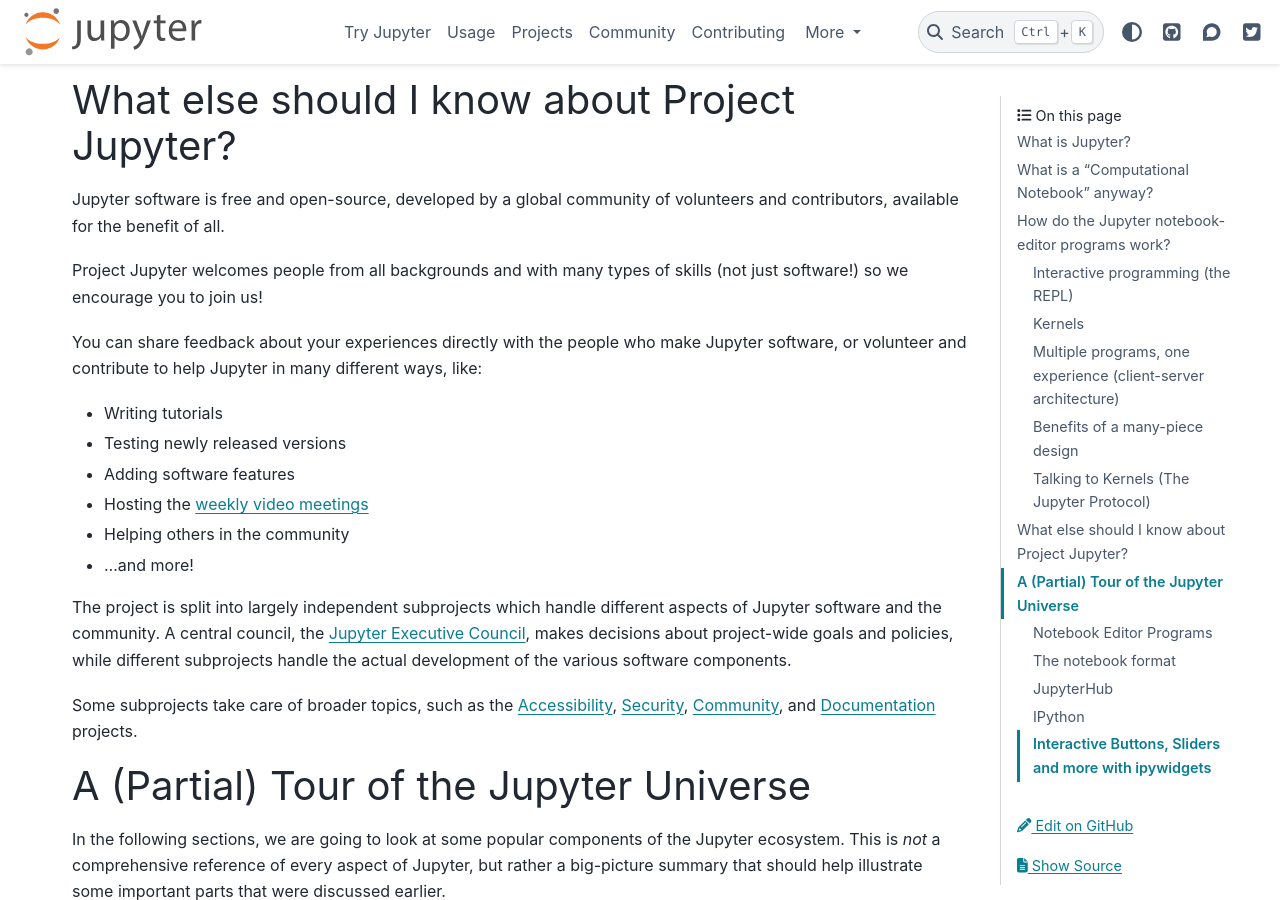
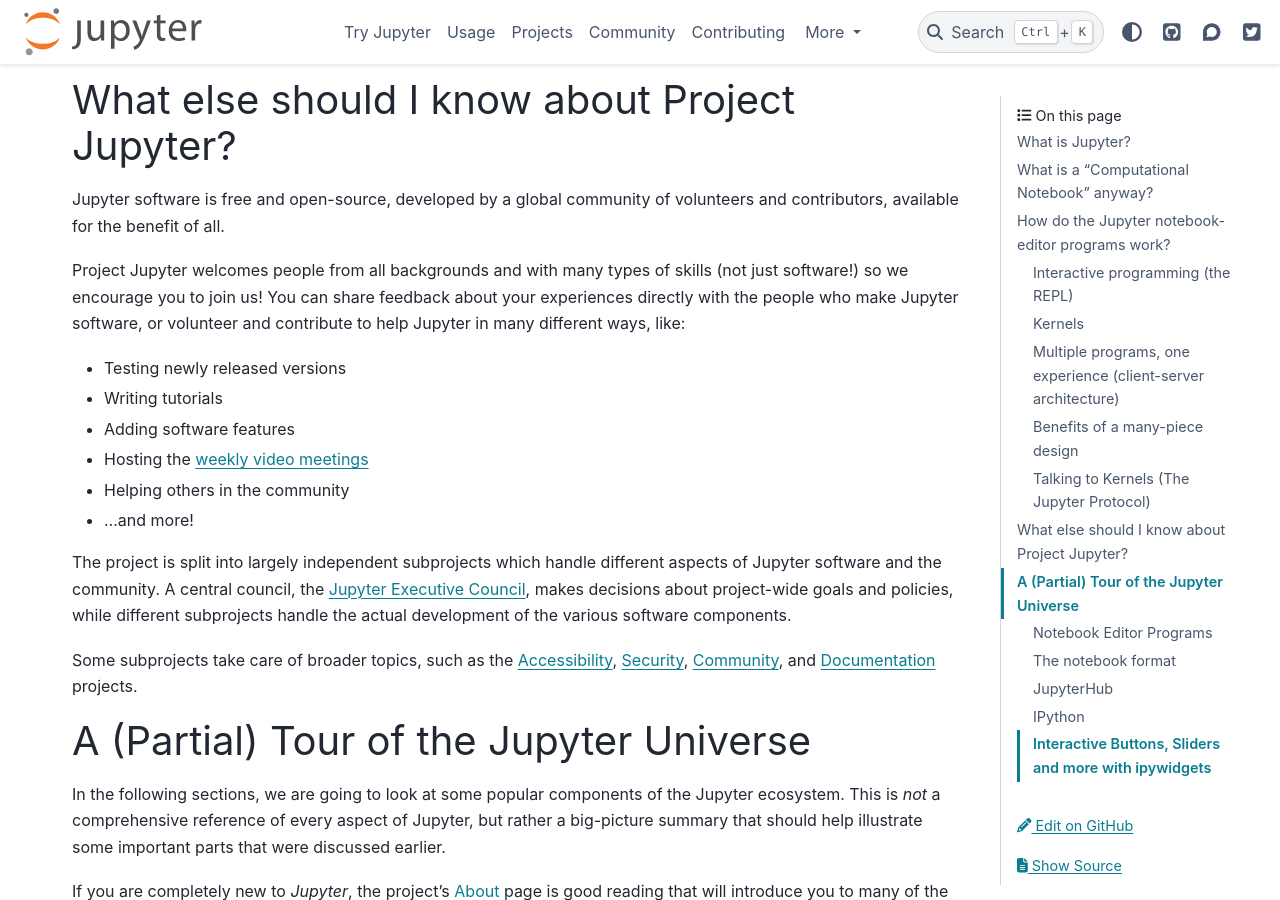
Before and after one commit to jupyter/jupyter, a Sphinx documentation site: the page built from docs/source/what_is_jupyter.md, in a window 1280 px wide and 900 px high, scrolled down 4800 px. Built offline with Sphinx 7.4.7 and the PyData theme 0.15.4, drawn with Linux system fonts in a browser that asks for light colours; pages that are not in the unit, such as notebooks, are missing from menus.

Commit message:
Minor restructuring.

```diff
--- a/docs/source/what_is_jupyter.md
+++ b/docs/source/what_is_jupyter.md
@@ -225,14 +225,13 @@
 of volunteers and contributors, available for the benefit of all.
 
 Project Jupyter welcomes people from all backgrounds and with many types
-of skills (not just software!) so we encourage you to join us!
-
-You can share feedback about your experiences directly with the people who
-make Jupyter software, or volunteer and contribute to help Jupyter in many
+of skills (not just software!) so we encourage you to join us! You can
+share feedback about your experiences directly with the people who make
+Jupyter software, or volunteer and contribute to help Jupyter in many
 different ways, like:
 
+- Testing newly released versions
 - Writing tutorials
-- Testing newly released versions
 - Adding software features
 - Hosting the [weekly video meetings](https://jupyter.org/community#live-events)
 - Helping others in the community
```
